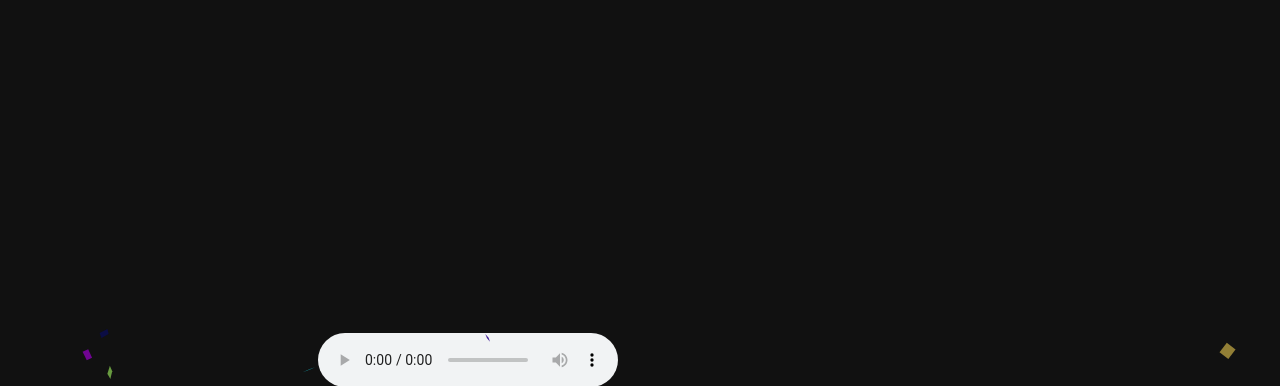
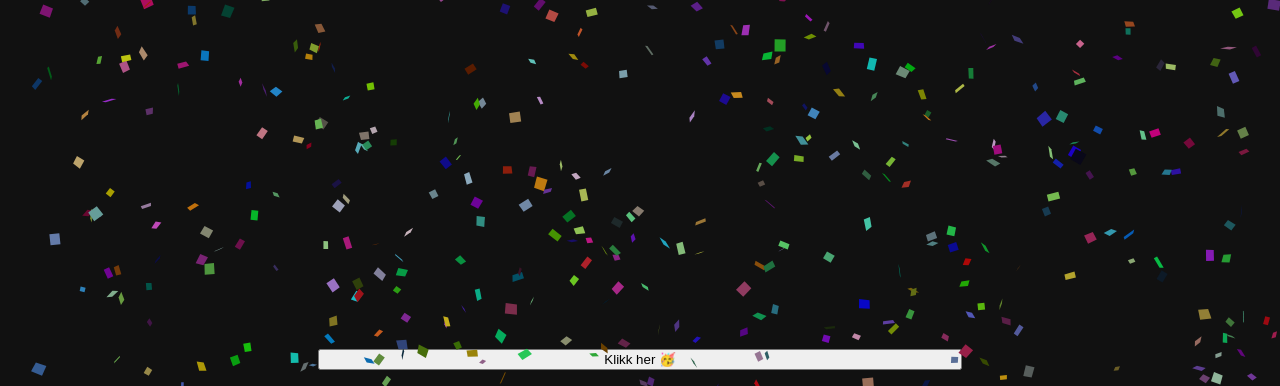
Before and after one commit to evenstensberg/bursdag, a website: page index.html in a window 1280 px wide. Shown: the top 386 px of the page. Drawn offline with nearby package versions, Linux system fonts and the light colour scheme; animation ran at ten frames a second; a web font is replaced by a local one.

Commit message:
feat: sang

```diff
--- a/index.html
+++ b/index.html
@@ -21,15 +21,26 @@
       crossorigin="anonymous"
       referrerpolicy="no-referrer"
     ></script>
+    <script>
+      function playGrats() {
+        let audio = document.getElementById("audio");
+        audio.play();
+        document.getElementById("knapp").style.visibility = "hidden";
+      }
+    </script>
     <script src="script.js"></script>
     <link rel="stylesheet" href="index.css" />
   </head>
 
+  <audio id="audio" src="sang.mp3"></audio>
   <body>
     <div class="wrapper">
-      <audio controls>
-        <source src="sang.mp3" type="audio/mpeg" />
-      </audio>
+      <input
+        id="knapp"
+        type="button"
+        value="Klikk her 🥳"
+        onclick="playGrats()"
+      />
       <h1>Gratulerer med dagen, Karl Marius!</h1>
     </div>
   </body>
--- a/script.js
+++ b/script.js
@@ -6,7 +6,8 @@
 // Otherwise the confetti constantly falls.
 var onlyOnKonami = false;
 
-$(function() {
+function run() {
+  $(function() {
   // Globals
   var $window = $(window)
     , random = Math.random
@@ -251,3 +252,6 @@ $(function() {
 
   if (!onlyOnKonami) poof();
 });
+}
+
+setInterval(() => run(), 1000)
```
